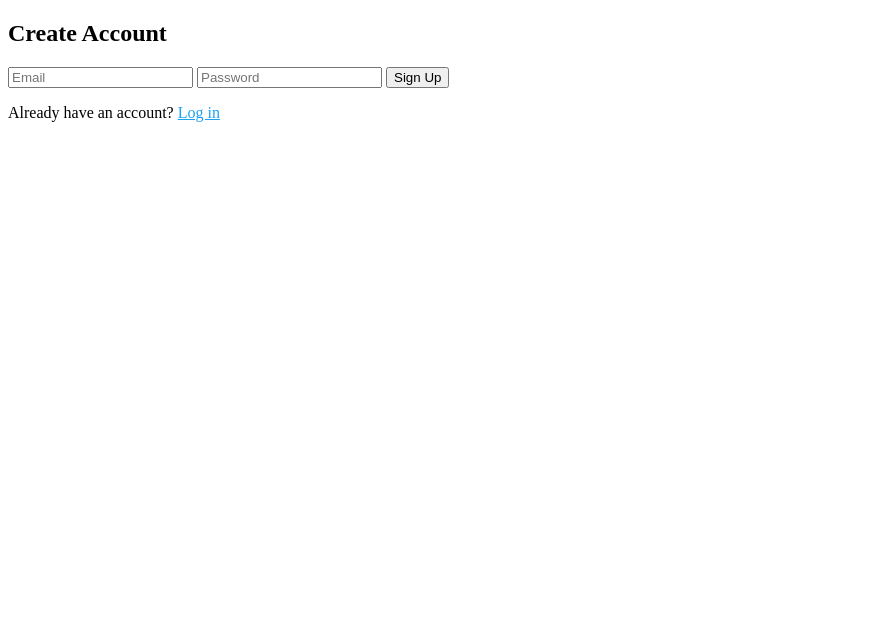
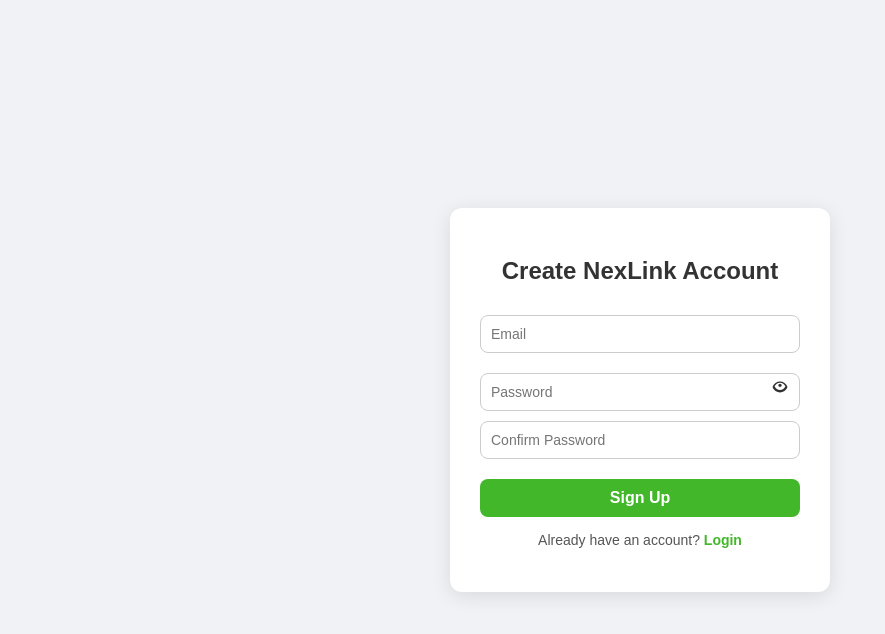
Before and after one commit to HR-Suchock/Friends-Zone, a plain HTML site: page signup.html in a window 1280 px wide. Shown: the whole page, without its empty margins (0-885 px from the left). Drawn offline with Linux system fonts and the light colour scheme; files that its build step writes are made by us from their sources.

Commit message:
Update signup.html

```diff
--- a/signup.html
+++ b/signup.html
@@ -2,30 +2,149 @@
 <html lang="en">
 <head>
   <meta charset="UTF-8" />
-  <title>Signup</title>
-  <link rel="stylesheet" href="css/style.css" />
-  <script src="https://www.gstatic.com/firebasejs/8.10.0/firebase-app.js"></script>
-  <script src="https://www.gstatic.com/firebasejs/8.10.0/firebase-auth.js"></script>
-  <script src="https://www.gstatic.com/firebasejs/8.10.0/firebase-firestore.js"></script>
-  <script src="js/firebase-config.js"></script>
+  <meta name="viewport" content="width=device-width, initial-scale=1" />
+  <title>NexLink Signup</title>
+  <style>
+    body {
+      font-family: sans-serif;
+      background: #f0f2f5;
+      display: flex;
+      align-items: center;
+      justify-content: center;
+      height: 100vh;
+      margin: 0;
+    }
+    .form-container {
+      background: white;
+      padding: 30px;
+      border-radius: 12px;
+      box-shadow: 0 4px 20px rgba(0,0,0,0.1);
+      width: 320px;
+    }
+    h2 {
+      text-align: center;
+      margin-bottom: 20px;
+      color: #333;
+    }
+    input {
+      width: 100%;
+      padding: 10px;
+      margin-top: 10px;
+      border: 1px solid #ccc;
+      border-radius: 8px;
+      font-size: 14px;
+      box-sizing: border-box;
+    }
+    .password-wrapper {
+      position: relative;
+      margin-top: 10px;
+    }
+    .password-wrapper svg {
+      position: absolute;
+      right: 10px;
+      top: 50%;
+      transform: translateY(-50%);
+      cursor: pointer;
+      fill: #333;
+      width: 20px;
+      height: 20px;
+    }
+    button {
+      margin-top: 20px;
+      width: 100%;
+      padding: 10px;
+      background: #42b72a;
+      color: white;
+      border: none;
+      border-radius: 8px;
+      font-weight: bold;
+      font-size: 16px;
+      cursor: pointer;
+      transition: background-color 0.3s ease;
+    }
+    button:hover {
+      background: #369921;
+    }
+    .switch-link {
+      text-align: center;
+      margin-top: 15px;
+      font-size: 14px;
+      color: #555;
+    }
+    .switch-link a {
+      color: #42b72a;
+      text-decoration: none;
+      font-weight: bold;
+    }
+  </style>
 </head>
 <body>
-  <div class="container">
-    <h2>Create Account</h2>
-    <input id="email" type="email" placeholder="Email" />
-    <input id="password" type="password" placeholder="Password" />
-    <button onclick="signup()">Sign Up</button>
-    <p>Already have an account? <a href="login.html" style="color:#1da1f2;">Log in</a></p>
+  <div class="form-container">
+    <h2>Create NexLink Account</h2>
+    <form id="signupForm">
+      <input type="email" id="email" placeholder="Email" required />
+
+      <div class="password-wrapper">
+        <input type="password" id="password" placeholder="Password" required />
+        <svg id="togglePassword" xmlns="http://www.w3.org/2000/svg" viewBox="0 0 20 20">
+          <path d="M10 6.667q.688 0 1.177.49.49.489.49 1.176 0 .688-.49 1.177-.489.49-1.177.49-.687 0-1.177-.49-.49-.489-.49-1.177 0-.687.49-1.176.49-.49 1.177-.49Zm0 6.25q1.771 0 3.229-1.01 1.459-1.01 2.188-2.573-.729-1.562-2.188-2.572-1.458-1.01-3.229-1.01-1.77 0-3.229 1.01-1.458 1.01-2.187 2.572.729 1.563 2.187 2.573 1.459 1.01 3.229 1.01ZM10 10Zm0 5.417q-2.396 0-4.521-1.354Q3.354 12.708 2.5 10q.854-2.708 2.979-4.063Q7.604 4.583 10 4.583q2.396 0 4.521 1.354Q16.646 7.292 17.5 10q-.854 2.708-2.979 4.063Q12.396 15.417 10 15.417Z"/>
+        </svg>
+      </div>
+
+      <input type="password" id="confirmPassword" placeholder="Confirm Password" required />
+
+      <button type="submit">Sign Up</button>
+    </form>
+
+    <p class="switch-link">
+      Already have an account? <a href="login.html">Login</a>
+    </p>
   </div>
 
-  <script>
-    function signup() {
-      const email = document.getElementById("email").value;
-      const pass = document.getElementById("password").value;
-      auth.createUserWithEmailAndPassword(email, pass)
-        .then(() => window.location.href = "index.html")
-        .catch(e => alert(e.message));
-    }
+  <script type="module">
+    import { initializeApp } from "https://www.gstatic.com/firebasejs/10.12.0/firebase-app.js";
+    import { getAuth, createUserWithEmailAndPassword } from "https://www.gstatic.com/firebasejs/10.12.0/firebase-auth.js";
+
+    const firebaseConfig = {
+      apiKey: "AIzaSyA1Lx114VTqRNU2sM0rfEqwLSuZyoSefqs",
+      authDomain: "friends-zone-c2fe8.firebaseapp.com",
+      projectId: "friends-zone-c2fe8",
+      storageBucket: "friends-zone-c2fe8.firebasestorage.app",
+      messagingSenderId: "962940178101",
+      appId: "1:962940178101:web:330aa526d4e7b012dff8fc",
+      measurementId: "G-VPGKVYTKD1"
+    };
+
+    const app = initializeApp(firebaseConfig);
+    const auth = getAuth(app);
+
+    const togglePassword = document.getElementById('togglePassword');
+    const passwordField = document.getElementById('password');
+
+    togglePassword.addEventListener('click', () => {
+      const type = passwordField.type === 'password' ? 'text' : 'password';
+      passwordField.type = type;
+    });
+
+    document.getElementById('signupForm').addEventListener('submit', async (e) => {
+      e.preventDefault();
+
+      const email = document.getElementById('email').value.trim();
+      const password = passwordField.value.trim();
+      const confirmPassword = document.getElementById('confirmPassword').value.trim();
+
+      if (password !== confirmPassword) {
+        alert("Passwords do not match!");
+        return;
+      }
+
+      try {
+        await createUserWithEmailAndPassword(auth, email, password);
+        window.location.href = "profile-setup.html";
+      } catch (error) {
+        alert("Signup failed: " + error.message);
+      }
+    });
   </script>
 </body>
 </html>
```
